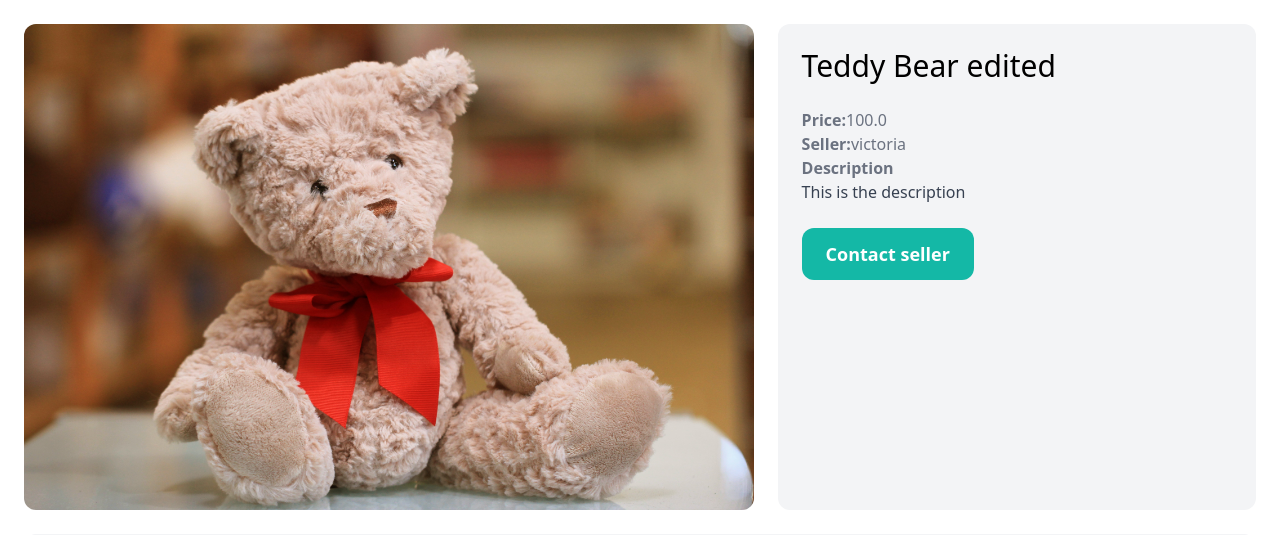
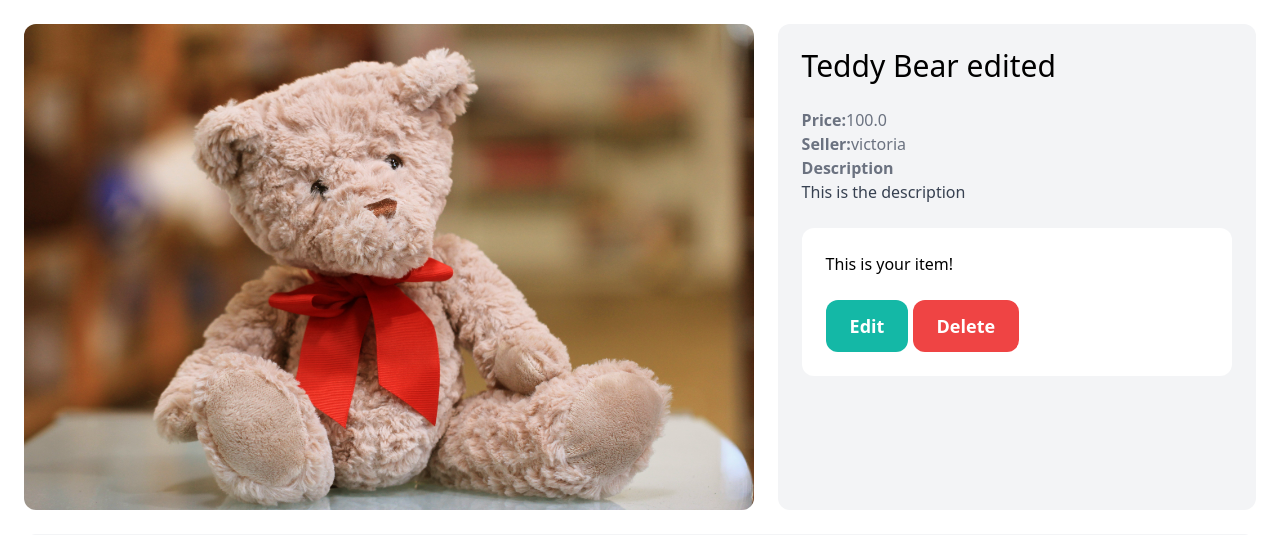
Before and after one commit to VictoriaPriscila28/marketplace, a Django app: page /items/1/ in a window 1280 px wide. Shown: the part 77-612 px from the top of the page. Run offline with Django 5.2, Linux system fonts and the light colour scheme; a user stored in the database is signed in; data comes from the database, SQL or seed files in the repository; both versions use the stored data as it was after the commit; some libraries are stand-ins or nearby versions.

Commit message:
edit items

```diff
--- a/dashboard/views.py
+++ b/dashboard/views.py
@@ -8,6 +8,6 @@ from django.contrib.auth.decorators import login_required
 def index(request):
     items = Item.objects.filter(created_by=request.user)
 
-    return  render(request, 'dashboard/index.html',{
+    return render(request, 'dashboard/index.html',{
         'items': items,
     })
--- a/item/forms.py
+++ b/item/forms.py
@@ -6,7 +6,6 @@ class NewItemForm(forms.ModelForm):
     class Meta:
         model = Item
         fields = ('category', 'name', 'description', 'price', 'image')
-
         widgets = {
             'category': forms.Select(attrs={
                 'class': INPUT_CLASSES
@@ -24,3 +23,22 @@ class NewItemForm(forms.ModelForm):
                 'class': INPUT_CLASSES
             }),
         }
+
+class EditItemForm(forms.ModelForm):
+    class Meta:
+        model = Item
+        fields = ('name', 'description', 'price', 'image', 'is_sold')
+        widgets = {
+            'name': forms.TextInput(attrs={
+                'class': INPUT_CLASSES
+            }),
+            'description': forms.Textarea(attrs={
+                'class': INPUT_CLASSES
+            }),
+            'price': forms.TextInput(attrs={
+                'class': INPUT_CLASSES
+            }),
+            'image': forms.FileInput(attrs={
+                'class': INPUT_CLASSES
+            }),
+        }
--- a/item/templates/item/detail.html
+++ b/item/templates/item/detail.html
@@ -19,8 +19,17 @@
             </p>
         {% endif %}
 
-        <a href="#" class="inline-block mt-6 px-6 py-3 text-lg font-semibold bg-teal-500 text-white rounded-xl hover:bg-teal-700"> Contact seller</a>
+        {% if request.user == item.created_by %}
+            <div class="mt-6 p-6 bg-white rounded-xl">
+                <p>This is your item! </p>
+                <a href="{% url 'item:edit' item.id %}" class="inline-block mt-6 px-6 py-3 text-lg font-semibold bg-teal-500 text-white rounded-xl">Edit</a>
+                <a href="{% url 'item:delete' item.id %}" class="inline-block mt-6 px-6 py-3 text-lg font-semibold bg-red-500 text-white rounded-xl">Delete</a>
+            </div>
+        {% else %}
+             <a href="#" class="inline-block mt-6 px-6 py-3 text-lg font-semibold bg-teal-500 text-white rounded-xl hover:bg-teal-700"> Contact seller</a>
+        {% endif %}
     </div>
+
  </div>
     <div class="mt-6 px-6 py-12 bg-gray-100 rounded-xl">
         <h2 class="mb-12 text-2xl text-center "> Related Items </h2>
--- a/item/urls.py
+++ b/item/urls.py
@@ -4,5 +4,7 @@ from . import views
 app_name = 'item'
 urlpatterns = [
     path('new/',views.new, name='new'),
-    path('<int:pk>/', views.detail, name='detail')
+    path('<int:pk>/', views.detail, name='detail'),
+    path('<int:pk>/delete/', views.delete, name='delete'),
+    path('<int:pk>/edit/', views.edit, name='edit')
 ]
--- a/item/views.py
+++ b/item/views.py
@@ -1,7 +1,7 @@
 from django.shortcuts import render,get_object_or_404, redirect
 from .models import Item
 from django.contrib.auth.decorators import login_required
-from .forms import NewItemForm
+from .forms import NewItemForm, EditItemForm
 
 def detail(request, pk):
     item = get_object_or_404(Item, pk=pk)
@@ -30,3 +30,28 @@ def new(request):
         'form': form,
         'title': 'New Item',
     })
+
+@login_required
+def edit(request, pk):
+    item = get_object_or_404(Item, pk=pk, created_by=request.user)
+
+    if request.method == 'POST':
+        form = EditItemForm(request.POST, request.FILES, instance=item)
+
+        if form.is_valid():
+            form.save()
+
+            return redirect('item:detail', pk=item.id)
+    else:
+        form = EditItemForm(instance=item)
+
+    return render(request, 'item/form.html',{
+        'form': form,
+        'title': 'Edit Item',
+    })
+
+@login_required
+def delete(request, pk):
+    item = get_object_or_404(Item, pk=pk,created_by=request.user)
+    item.delete()
+    return redirect('dashboard:index')
```
Also changed, not shown: db.sqlite3.
